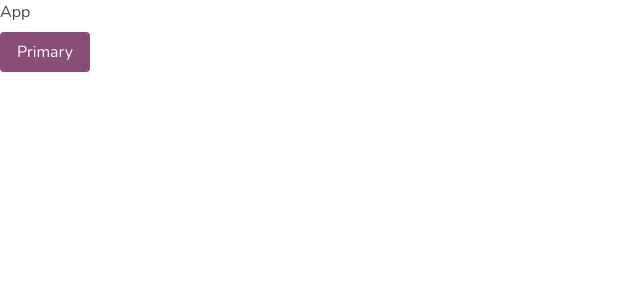
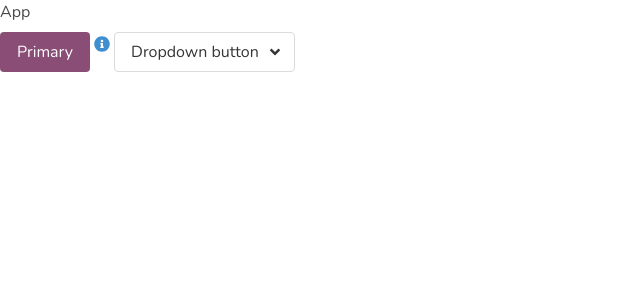
Before and after one commit to robert-laws/practice-dec-2020-react-app-with-bulma, a React (Create React App) app: page / in a window 1280 px wide. Shown: the top 300 px of the page, without its empty margins (0-640 px from the left). Built offline with nearby package versions, Linux system fonts and the light colour scheme; the HTML template or start-up script is replaced by a standard one.

Commit message:
set up some basic examples

```diff
--- a/public/index.html
+++ b/public/index.html
@@ -39,5 +39,9 @@
       To begin the development, run `npm start` or `yarn start`.
       To create a production bundle, use `npm run build` or `yarn build`.
     -->
+    <script
+      defer
+      src="https://use.fontawesome.com/releases/v5.14.0/js/all.js"
+    ></script>
   </body>
 </html>
--- a/src/App.js
+++ b/src/App.js
@@ -1,12 +1,43 @@
+import { useState } from 'react';
 import './App.scss';
 
 function App() {
+  const [ddActive, setDdActive] = useState(false);
   return (
     <div>
       <h1 className='mb-2'>App</h1>
-      <a href='/' class='button is-primary'>
+      <a href='/' className='button is-primary'>
         Primary
       </a>
+      <span className='icon has-text-info'>
+        <i className='fas fa-info-circle'></i>
+      </span>
+
+      <div className={`dropdown ${ddActive ? 'is-active' : ''}`}>
+        <div className='dropdown-trigger'>
+          <button
+            className='button'
+            aria-haspopup='true'
+            aria-controls='dropdown-menu'
+            onClick={() => setDdActive(!ddActive)}
+          >
+            <span>Dropdown button</span>
+            <span className='icon is-small'>
+              <i className='fas fa-angle-down' aria-hidden='true'></i>
+            </span>
+          </button>
+        </div>
+        <div className='dropdown-menu' id='dropdown-menu' role='menu'>
+          <div className='dropdown-content'>
+            <a href='/' className='dropdown-item'>
+              Dropdown item
+            </a>
+            <a href='/' className='dropdown-item'>
+              Other dropdown item
+            </a>
+          </div>
+        </div>
+      </div>
     </div>
   );
 }
```
